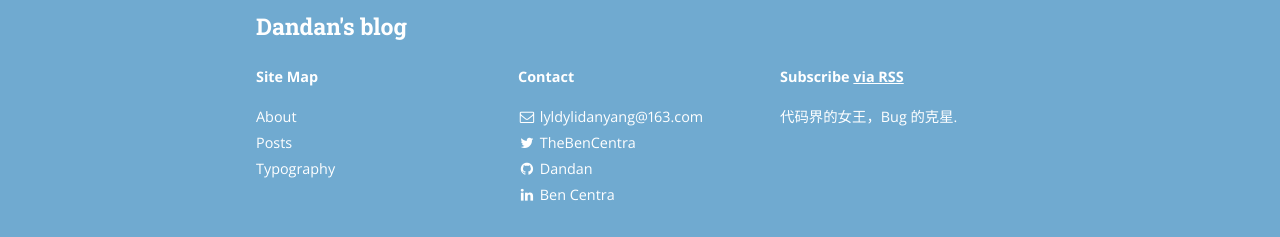
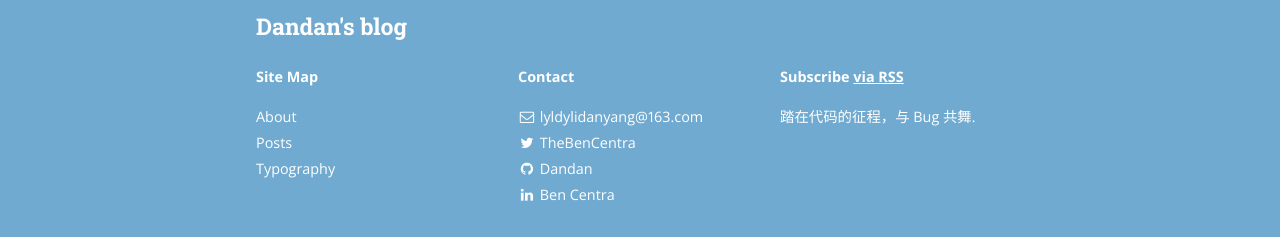
Before and after one commit to LoveCPro/Dandan.github.io, a Jekyll site: the page built from index.html, in a window 1280 px wide and 900 px high, scrolled down 1275 px. Shown: the part 660-897 px from the top of the window. Built offline with Jekyll 4.4.1, drawn with Linux system fonts in a browser that asks for light colours; nearby versions of some CDN libraries; the list of posts is cut into pages by our own code.

Commit message:
添加个人介绍

```diff
--- a/_config.yml
+++ b/_config.yml
@@ -14,7 +14,7 @@ subtitle: "代码界的女王，Bug 的克星"
 email: lyldylidanyang@163.com
 name: Dandan
 description: >
-  代码界的女王，Bug 的克星.
+  踏在代码的征程，与 Bug 共舞.
 # Base URL of site (i.e. /blog). It should always start with a slash,
 # and never end with a slash. Set it to a blank value if hosting at the
 # root of your server.
@@ -116,10 +116,10 @@ social:
 # These are for automatically generating sharing metadata for FB and Twitter
 # OS Protocol is for sharing the source of your site, if you're interested. For more, see osprotocol.com
 protocols:
-    fb_image: "/assets/logo.png"
+    fb_image: "/assets/guozhi.jpg"
     fb_image_width: 612
     fb_image_height: 605
-    fb_image_type: "image/png"
+    fb_image_type: "image/jpg"
 
     twitter_image: "/assets/logo.png"
 
```
